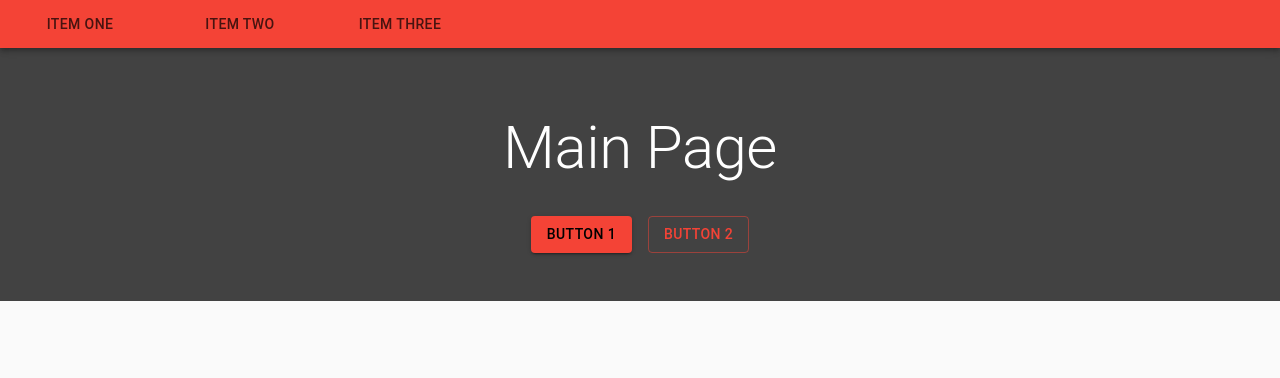
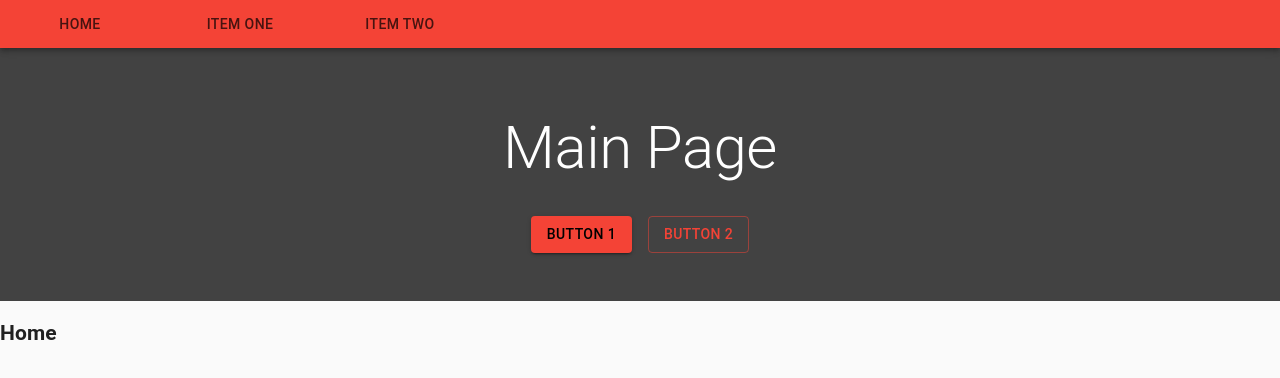
Before and after one commit to danielduydinh/Banquet_Site, a React (Create React App) app: page / in a window 1280 px wide. Shown: the top 378 px of the page. Built offline with nearby package versions, Linux system fonts and the light colour scheme.

Commit message:
changing tabs now change url and display on the main page

```diff
--- a/package.json
+++ b/package.json
@@ -10,6 +10,7 @@
     "@testing-library/user-event": "^12.6.0",
     "react": "^17.0.1",
     "react-dom": "^17.0.1",
+    "react-router-dom": "^5.2.0",
     "react-scripts": "4.0.1",
     "web-vitals": "^0.2.4"
   },
--- a/src/Components/mainpage.js
+++ b/src/Components/mainpage.js
@@ -10,6 +10,18 @@ import Tabs from '@material-ui/core/Tabs';
 import Tab from '@material-ui/core/Tab';
 import { createMuiTheme } from '@material-ui/core/styles';
 import { ThemeProvider } from '@material-ui/core/styles';
+import {
+  BrowserRouter as Router,
+  Switch,
+  Route,
+  Link
+} from "react-router-dom";
+
+/**
+ * Resources consulted:
+ * react route tutorial https://reactrouter.com/web/example/basic
+ * Tab and Link https://stackoverflow.com/questions/51313969/using-material-ui-tabs-as-navbar
+ */
 
 const theme = createMuiTheme({
   palette: {
@@ -46,17 +58,25 @@ const useStyles = makeStyles((theme) => ({
 }));
 
 export default function MainPage() {
+
+  const [value, setValue] = React.useState('home');
+
+  const handleChange = (event, newValue) => {
+    setValue(newValue);
+  };
+
   const classes = useStyles();
   console.log(theme);
   return (
     <React.Fragment>
       <CssBaseline />
+      <Router>
         <ThemeProvider theme={theme}>
         <AppBar position="relative" className={classes.appBar}>
-        <Tabs aria-label="simple tabs example">
-          <Tab label="Item One"/>
-          <Tab label="Item Two"/>
-          <Tab label="Item Three"/>
+          <Tabs aria-label="simple tabs example" value={value} onChange={handleChange}>
+            <Tab label="Home" to="/" component={Link}/>
+            <Tab label="Item One" to="/one" component={Link}/>
+            <Tab label="Item Two" to="/two" component={Link}/>
           </Tabs>
         </AppBar>
         <main color="#424242">
@@ -83,7 +103,37 @@ export default function MainPage() {
             </Container>
           </div>
         </main>
+        <Switch>
+            <Route exact path="/" component={Home} />
+            <Route path="/one" component={One} />
+            <Route exact path="/two" component={Two} />
+          </Switch>
         </ThemeProvider>
+      </Router>
     </React.Fragment>
   );
 }
+
+function Home() {
+  return (
+    <div>
+      <h2>Home</h2>
+    </div>
+  );
+}
+
+function One() {
+  return (
+    <div>
+      <h2>One</h2>
+    </div>
+  );
+}
+
+function Two() {
+  return (
+    <div>
+      <h2>Two</h2>
+    </div>
+  );
+}
```
Also changed, not shown: 1 other file (tests, documents, lock files or other folders). Lines whose indentation alone changed are shown as unchanged.
